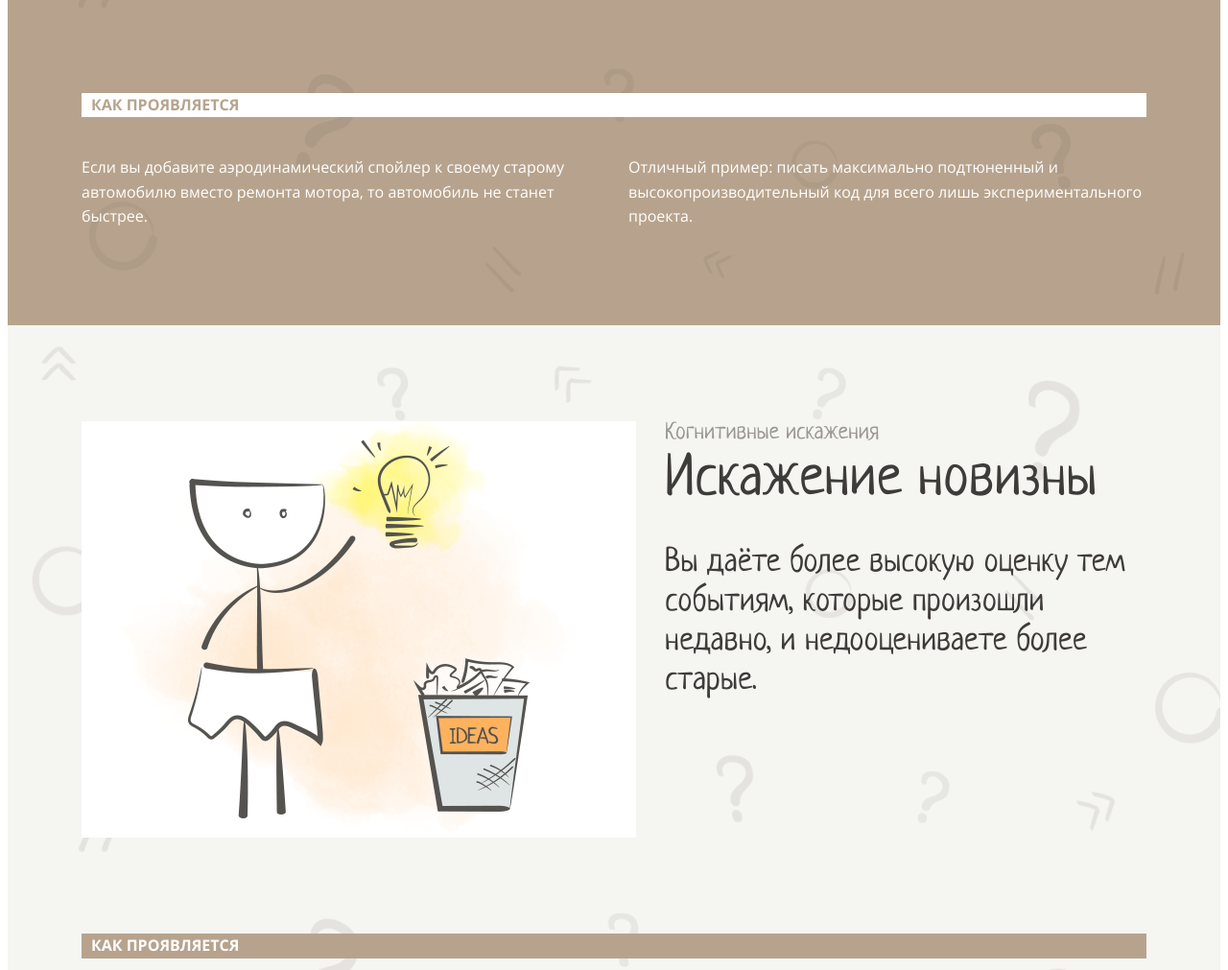
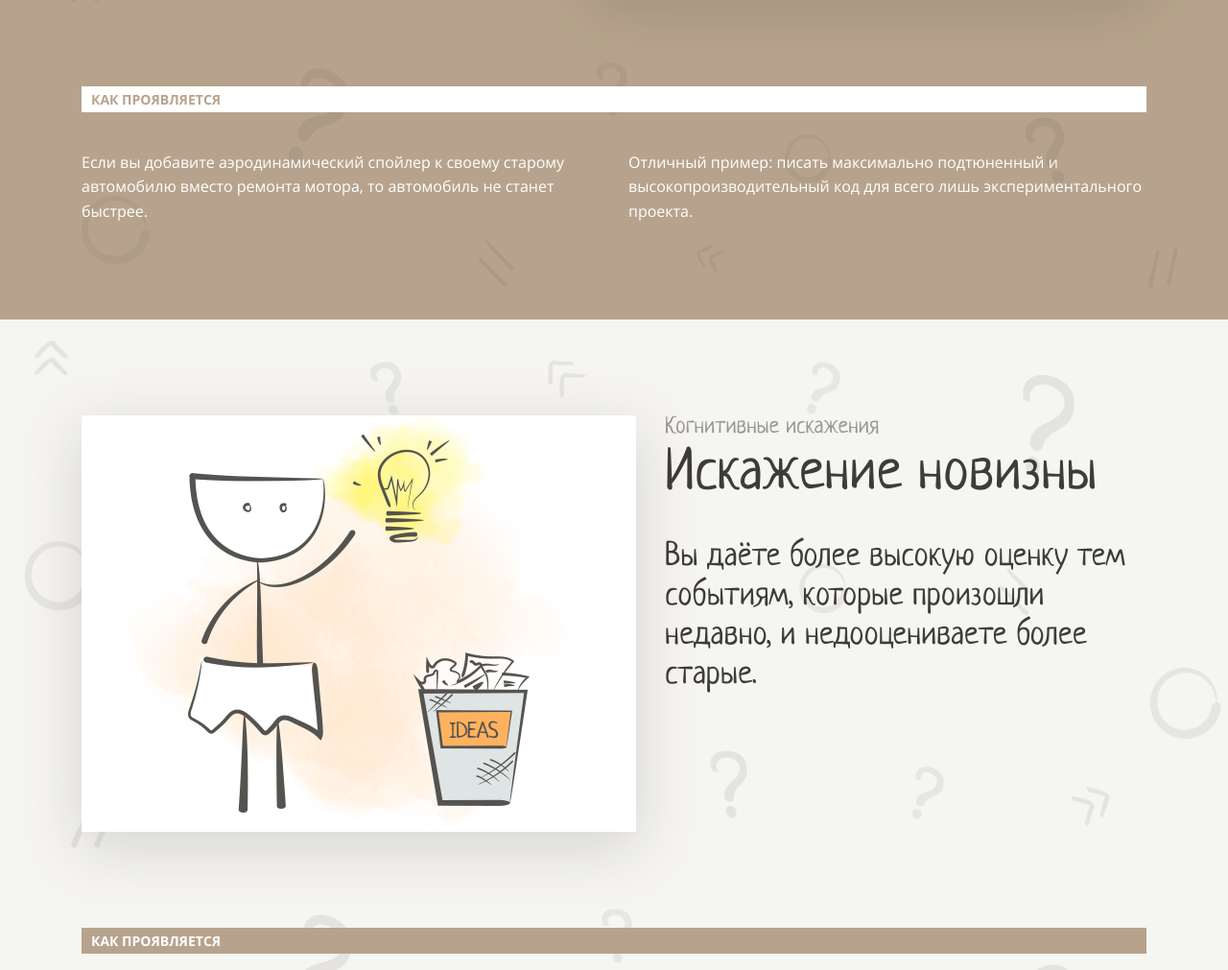
Before and after one commit to Aresla/cognitive-distortions, a website built with Parcel: page src/index.html in a window 1280 px wide. Shown: the part 4148-5159 px from the top of the page at 96% size. Built offline with nearby package versions, Linux system fonts and the light colour scheme.

Commit message:
use h3 for titles, add shadow, remove body margin

```diff
--- a/src/index.html
+++ b/src/index.html
@@ -111,7 +111,7 @@
             </div>
             <div class="content-wrapper">
                 <div class="down-part">
-                    <div class="title-down-part">Как проявляется</div>
+                    <h3 class="title-down-part">Как проявляется</h3>
                     <div class="down-part-left">
                         Когнитивное искажение называется так из-за того, что потребители зачастую предпочитают покупать
                         товары, которые они могут собрать сами, а не уже собранные кем-то.
@@ -137,7 +137,7 @@
                 </div>
             </div>
             <div class="bottom-part">
-                    <div class="title-bottom-part">Как проявляется</div>
+                    <h3 class="title-bottom-part">Как проявляется</h3>
                     <div class="bottom-part-left">
                         Если вы добавите аэродинамический спойлер к своему старому автомобилю вместо ремонта мотора,
                         то автомобиль не станет быстрее.
@@ -163,7 +163,7 @@
                 </div>
             </div>
             <div class="down-part">
-                <div class="title-down-part">Как проявляется</div>
+                <h3 class="title-down-part">Как проявляется</h3>
                 <div class="down-part-left">
                     Часто это искажение настигает нас, когда нужно решение проблемы и… о! Мы как раз только что
                     решили подобную проблему! Давайте использовать это же решение, потому что оно сработало,
@@ -189,7 +189,7 @@
                 </div>
             </div>
             <div class="bottom-part">
-                <div class="title-bottom-part">Как проявляется</div>
+                <h3 class="title-bottom-part">Как проявляется</h3>
                 <div class="bottom-part-left">
                     Вы когда-нибудь откладывали написание теста? Ловили себя на использовании клавиш-стрелок в Vim?
                     Поздравляю, у вас наблюдается гиперболическое обесценивание.
@@ -216,7 +216,7 @@
                 </div>
             </div>
             <div class="down-part">
-                <div class="title-down-part">Как проявляется</div>
+                <h3 class="title-down-part">Как проявляется</h3>
                 <div class="down-part-left">
                     Одно из искажений, которое должно признать большинство из нас. И менеджеры проекта, и сами
                     пользователи продукта — все склонны ставить сроки, в которые невозможно закончить запланированное.
--- a/src/styles/style.css
+++ b/src/styles/style.css
@@ -16,6 +16,10 @@ body, header {
     font: 16px/1.6em 'Open Sans', sans-serif;
     color: var(--dark);
     link: var(--dark);
+}
+
+body {
+    margin: 0;
 }
 
 h1, h2, h3 {
@@ -298,6 +302,7 @@ header {
 
 .images {
     vertical-align: middle;
+    filter: drop-shadow(0px 16px 32px rgba(0, 0, 0, 0.15));
 }
 
 .down-part {
@@ -329,11 +334,15 @@ header {
 
 .title-down-part {
     background-color: var(--brown);
-    height: 26px;
     color: var(--white);
     text-transform: uppercase;
     font-weight: bold;
-    padding-left: 10px;
+    font-family: "Open Sans", sans-serif;
+    font-style: normal;
+    font-size: 14px;
+    line-height: 17px;
+    padding: 5px 10px;
+    margin: 0;
 }
 
 #premature-optimization {
@@ -392,7 +401,11 @@ header {
     background: var(--white);
     text-transform: uppercase;
     font-weight: bold;
-    padding-left: 10px;
+    font-family: "Open Sans", sans-serif;
+    font-style: normal;
+    font-size: 14px;
+    line-height: 17px;
+    padding: 5px 10px;
 }
 
 #distortion-of-novelty {
```
